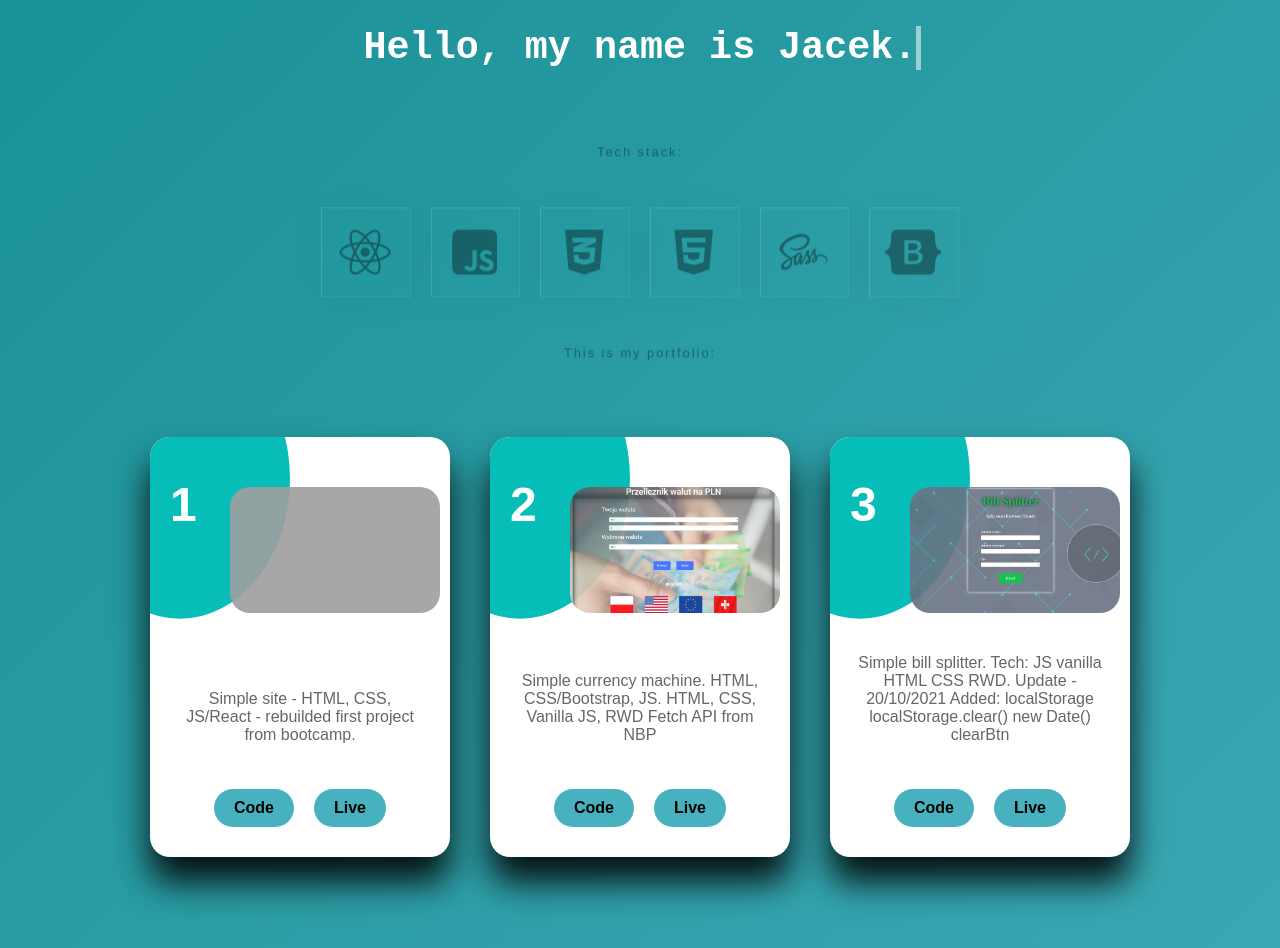
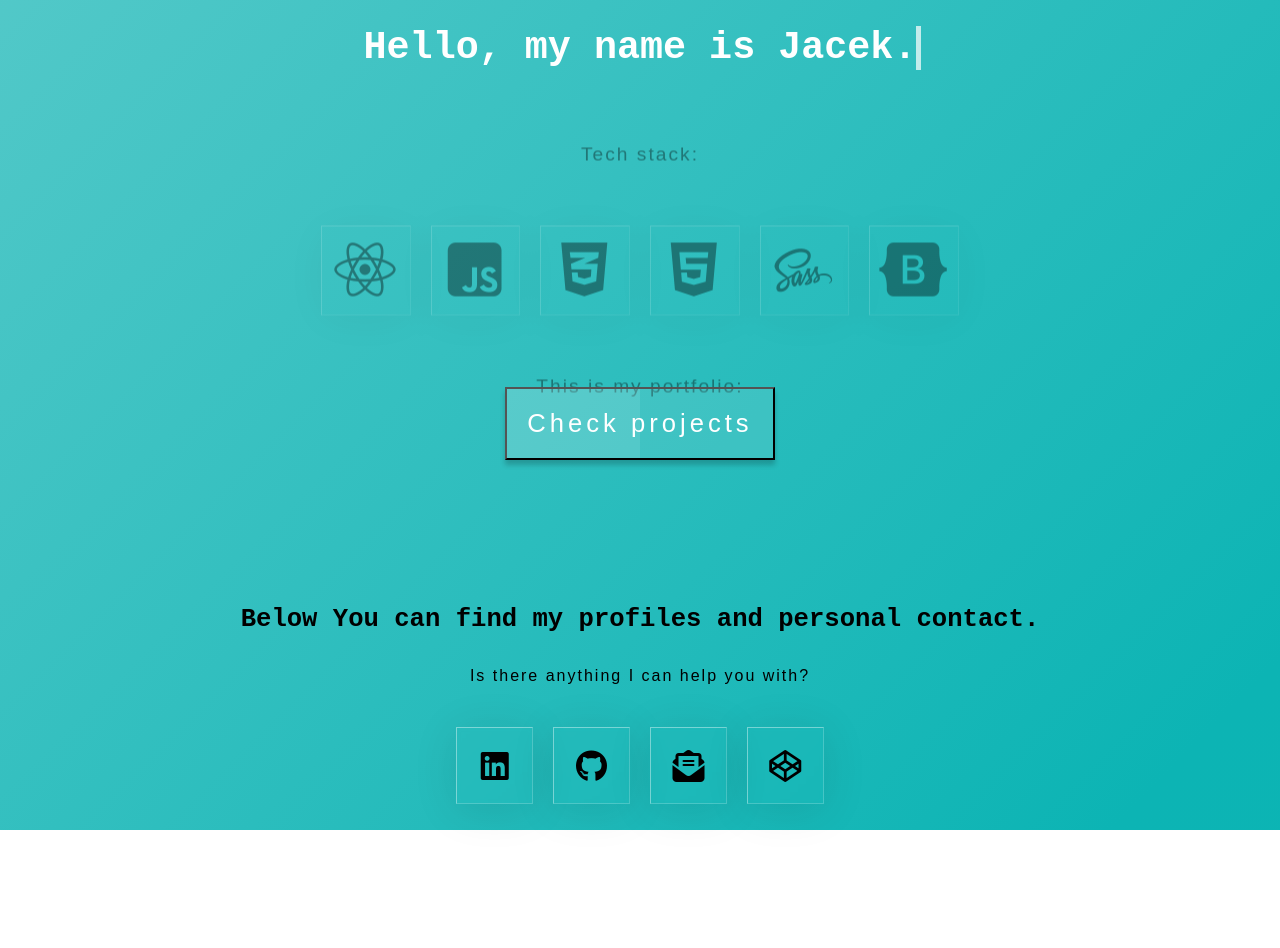
Before and after one commit to jaceksl1/portfolio-react, a React (Create React App) app: page / in a window 1280 px wide. Shown: the top 948 px of the page. After the commit the page ends 830 px from the top, so only its background shows below. Built offline with nearby package versions, Linux system fonts and the light colour scheme; grey boxes are pictures that could not be loaded.

Commit message:
Add files via upload

```diff
--- a/src/App.scss
+++ b/src/App.scss
@@ -5,9 +5,9 @@
 }
 
 body {
-  background: linear-gradient(-45deg, #06beb7, #48b1bf, #008080);
+  background: linear-gradient(-45deg, #06beb7, #0cb4b4, #a3e0e0);
   background-size: 400% 400%;
-  animation: gradient 15s ease infinite;
+  animation: gradient 35s ease infinite;
   height: 100%;
   margin: 0 auto;
 }
@@ -17,7 +17,7 @@ body {
     background-position: 0% 50%;
   }
   50% {
-    background-position: 0% 50%;
+    background-position: 50% 50%;
   }
   100% {
     background-position: 0% 50%;
@@ -52,7 +52,7 @@ body {
 }
 
 .head-title::before {
-  background: #008080;
+  background: #0cb4b4;
   animation: gradient 10s ease infinite;
   animation: typewriter (3s) steps(24) 1s forwards;
 }
@@ -65,13 +65,16 @@ body {
 }
 
 .subtitle {
-  font-size: 2vw;
+  font-size: 2.5vw;
   opacity: 0;
   text-align: center;
   letter-spacing: 2px;
   transform: translateY(3rem);
   animation: fadeInUp 2s ease (4s + 1s) forwards;
-  margin: 1%;
+}
+
+.subtitle-p {
+  font-size: 3vw;
 }
 
 @keyframes typewriter {
@@ -88,16 +91,61 @@ body {
 
 @keyframes fadeInUp {
   to {
-    opacity: 0.7;
+    opacity: 1;
     transform: translateY(0);
   }
 }
 
-.section-wrapper {
+.wrapper-btn-check {
   display: flex;
   justify-content: center;
   align-items: center;
-  margin: 5% 0;
+}
+
+.btn-check {
+  position: relative;
+  padding: 5px 10px;
+  text-decoration: none;
+  font-size: 3vw;
+  font-family: "Source Sans Pro", sans-serif;
+  letter-spacing: 4px;
+  overflow: hidden;
+  background: rgba(255, 255, 255, 0.1);
+  box-shadow: 0 5px 5px rgba(0, 0, 0, 0.2);
+  color: white;
+}
+.btn-check:before {
+  content: "";
+  position: absolute;
+  top: 0;
+  left: 0;
+  width: 50%;
+  height: 100%;
+  background: rgba(255, 255, 255, 0.1);
+}
+.btn-check:after {
+  content: "";
+  position: absolute;
+  top: 0;
+  left: -100%;
+  width: 100%;
+  height: 100%;
+  background: linear-gradient(
+    90deg,
+    transparent,
+    rgba(255, 255, 255, 0.4),
+    transparent
+  );
+  transition: 0.5s;
+  transition-delay: 0.5s;
+}
+
+.section-wrapper {
+  max-width: 70%;
+  display: flex;
+  justify-content: center;
+  align-items: center;
+  margin: 5% auto;
 }
 
 .main-container {
@@ -108,81 +156,45 @@ body {
   position: relative;
 }
 
-.project-img1::after {
-  content: "";
-  background: url(images/project1.png) no-repeat center center;
-  -webkit-background-size: cover;
-  -moz-background-size: cover;
-  -o-background-size: cover;
-  background-size: cover;
-  width: 70%;
-  height: 30%;
-  top: 50px;
-  left: 80px;
+.project-img1 {
+  top: 40px;
+  left: 70px;
   bottom: 0;
   right: 0;
   position: absolute;
   z-index: 0;
   opacity: 0.9;
-  border-radius: 20px;
-  z-index: 1;
 }
 
-.project-img2::after {
-  content: "";
-  background: url(images/project2.png) no-repeat center center;
-  -webkit-background-size: cover;
-  -moz-background-size: cover;
-  -o-background-size: cover;
-  background-size: cover;
-  width: 70%;
-  height: 30%;
-  top: 50px;
-  left: 80px;
-  bottom: 0;
-  right: 0;
-  position: absolute;
-  z-index: 0;
-  opacity: 0.9;
+.project-img1 img {
+  width: 220px;
+  height: 140px;
   border-radius: 20px;
-  z-index: 1;
-}
-
-.project-img3::after {
-  content: "";
-  background: url(images/project3.png) no-repeat center center;
-  -webkit-background-size: cover;
-  -moz-background-size: cover;
-  -o-background-size: cover;
-  background-size: cover;
-  width: 70%;
-  height: 30%;
-  top: 50px;
-  left: 80px;
-  bottom: 0;
-  right: 0;
-  position: absolute;
-  z-index: 0;
-  opacity: 0.9;
-  border-radius: 20px;
-  z-index: 1;
 }
 
 .main-container .card {
   position: relative;
   width: 300px;
   height: 420px;
-  background: #fff;
-  margin: 10px 20px;
+  background: radial-gradient(
+    circle,
+    rgba(238, 238, 174, 1) 52%,
+    rgba(223, 224, 255, 1) 100%
+  );
+  margin: 20px 10px;
   border-radius: 20px;
-  box-shadow: 0 25px 35px rgba(0, 0, 0, 0.9);
+  box-shadow: 0 15px 25px rgba(0, 0, 0, 0.9);
 }
 
 .main-container .card .circle {
   position: absolute;
   width: 100%;
   height: 50%;
-  background: #06beb7;
+  background: radial-gradient(
+    circle,
+    rgba(63, 94, 251, 1) 0%,
+    rgba(252, 70, 107, 1) 100%
+  );
   clip-path: ellipse(110px 140px at 10% 20%);
   text-align: center;
   border-radius: 20px;
@@ -203,7 +215,8 @@ body {
 }
 
 .main-container .card .content p {
-  color: #666;
+  color: #000;
+  font-weight: bold;
   text-align: center;
   margin: 25px;
 }
@@ -211,19 +224,23 @@ body {
 .main-container .card .content a {
   position: relative;
   display: inline-block;
-  padding: 10px 20px;
-  background: #48b1bf;
-  color: #000;
-  font-weight: bold;
-  border-radius: 40px;
+  transition: 0.5s;
+  background-size: 200% auto;
+  color: #fff;
+  box-shadow: 0 0 20px #eee;
+  border-radius: 10px;
+  box-shadow: 0 1px 3px rgba(0, 0, 0, 0.12), 0 1px 2px rgba(0, 0, 0, 0.24);
+  cursor: pointer;
+  border-radius: 25px;
+  background-image: linear-gradient(
+    to right,
+    #00d2ff 0%,
+    #3a7bd5 51%,
+    #00d2ff 100%
+  );
   text-decoration: none;
-  margin: 20px 10px;
-}
-
-.main-container .card .content a:hover {
-  box-shadow: 0 4em 0 0 #2c3e50 inset, 0em 0em 0 0 #bbb;
-  transform: translate(0.3em, 0.2em);
-  color: #fff;
+  margin: 5% 3%;
+  padding: 3% 8%;
 }
 
 .footer-wrapper,
@@ -275,13 +292,12 @@ body {
 .gradient-ul li a {
   color: black;
   position: relative;
-  width: 8vw;
-  height: 8vw;
+  width: 12vw;
+  height: 12vw;
   display: flex;
   justify-content: center;
   align-items: center;
   text-decoration: none;
-  font-size: 2re;
   border: 1px solid rgba(255, 255, 255, 0.4);
   border-right: 1px solid rgba(255, 255, 255, 0.2);
   border-bottom: 1px solid rgba(255, 255, 255, 0.2);
@@ -293,13 +309,12 @@ body {
 
 .gradient-ul li p {
   position: relative;
-  width: 16vw;
-  height: 16vw;
+  width: 12vw;
+  height: 12vw;
   display: flex;
   justify-content: center;
   align-items: center;
   text-decoration: none;
-  font-size: 2re;
   border: 1px solid rgba(255, 255, 255, 0.4);
   border-right: 1px solid rgba(255, 255, 255, 0.2);
   border-bottom: 1px solid rgba(255, 255, 255, 0.2);
@@ -331,12 +346,131 @@ body {
   transform: skewX(45deg) translateX(-150px);
 }
 
-@media (min-width: 960px) {
+@media (min-width: 1060px) {
   .head-title {
     font-size: 3vw;
   }
   .subtitle {
-    font-size: 1vw;
+    font-size: 1.2vw;
+  }
+  .subtitle-p {
+    font-size: 1.5vw;
+  }
+
+  .btn-check {
+    font-size: 2vw;
+    padding: 20px;
+  }
+
+  .btn-check:before {
+    content: "";
+    position: absolute;
+    top: 0;
+    left: 0;
+    width: 50%;
+    height: 100%;
+    background: rgba(255, 255, 255, 0.1);
+  }
+  .btn-check:after {
+    content: "";
+    position: absolute;
+    top: 0;
+    left: -100%;
+    width: 100%;
+    height: 100%;
+    background: linear-gradient(
+      90deg,
+      transparent,
+      rgba(255, 255, 255, 0.4),
+      transparent
+    );
+    transition: 0.5s;
+    transition-delay: 0.5s;
+  }
+
+  .btn-check:hover:after {
+    left: 100%;
+  }
+
+  .btn-check span {
+    position: absolute;
+    display: block;
+    transition: 0.5s ease;
+  }
+
+  .btn-check span:nth-child(1) {
+    top: 0;
+    left: 0;
+    width: 0;
+    height: 1px;
+    background: #fff;
+  }
+
+  .btn-check:hover span:nth-child(1) {
+    width: 100%;
+    transform: translateX(100%);
+  }
+  .btn-check span:nth-child(3) {
+    bottom: 0;
+    right: 0;
+    width: 0;
+    height: 1px;
+    background: #fff;
+  }
+  .btn-check:hover span:nth-child(3) {
+    width: 100%;
+    transform: translateX(-100%);
+  }
+  .btn-check span:nth-child(2) {
+    top: 0;
+    left: 0;
+    width: 1px;
+    height: 0;
+    background: #fff;
+  }
+  .btn-check:hover span:nth-child(2) {
+    height: 100%;
+    transform: translateY(100%);
+  }
+  .btn-check span:nth-child(4) {
+    bottom: 0;
+    right: 0;
+    width: 1px;
+    height: 0;
+    background: #fff;
+  }
+  .btn-check:hover span:nth-child(4) {
+    height: 100%;
+    transform: translateY(-100%);
+  }
+
+  .main-container .card .content a {
+    position: relative;
+    display: inline-block;
+    transition: 0.5s;
+    background-size: 200% auto;
+    color: #fff;
+    box-shadow: 0 0 20px #eee;
+    border-radius: 10px;
+    box-shadow: 0 1px 3px rgba(0, 0, 0, 0.12), 0 1px 2px rgba(0, 0, 0, 0.24);
+    transition: all 0.3s cubic-bezier(0.25, 0.8, 0.25, 1);
+    cursor: pointer;
+    border-radius: 25px;
+    background-image: linear-gradient(
+      to right,
+      #00d2ff 0%,
+      #3a7bd5 51%,
+      #00d2ff 100%
+    );
+    text-decoration: none;
+    margin: 5% 3%;
+    padding: 3% 8%;
+  }
+
+  .main-container .card .content a:hover {
+    box-shadow: 0 10px 20px rgba(0, 0, 0, 0.19), 0 6px 6px rgba(0, 0, 0, 0.23);
+    margin: 8px 10px 12px;
+    background-position: right center;
   }
 
   .gradient-ul li a {
--- a/src/Components/Header.jsx
+++ b/src/Components/Header.jsx
@@ -12,7 +12,7 @@ const Header = () => {
       <div className="nav-wrapper">
         <h1 className="head-title">Hello, my name is Jacek.</h1>
         <div className="subtitle">
-          <p>Tech stack:</p>
+          <p className="subtitle-p">Tech stack:</p>
           <div className="subitile-elements-wrapper">
             <section className="gradient-section">
               <ul className="gradient-ul">
@@ -37,7 +37,7 @@ const Header = () => {
               </ul>
             </section>
           </div>
-          <p>This is my portfolio:</p>
+          <p className="subtitle-p">This is my portfolio:</p>
         </div>
       </div>
     </nav>
--- a/src/Components/Main.jsx
+++ b/src/Components/Main.jsx
@@ -1,84 +1,101 @@
-import React from "react";
+import { useState } from "react";
+import Project1 from "../images/project1.png";
+import Project2 from "../images/project2.png";
+import Project3 from "../images/project3.png";
+import Project4 from "../images/project4.png";
+import Project5 from "../images/project5.png";
 
 const Main = () => {
+  const projects = [
+    {
+      id: 1,
+      description:
+        "Simple site - HTML, CSS, JS/React - rebuilded first project from bootcamp.",
+      live: "https://adoring-noyce-2338cd.netlify.app/",
+      code: `https://github.com/jaceksl1/project1-rwd-react`,
+      img: Project1,
+    },
+    {
+      id: 2,
+      description:
+        "Simple currency machine. HTML, CSS/Bootstrap, JS, HTML, CSS, Vanilla JS, RWD Fetch API from NBP.",
+      live: "https://jaceksl1.github.io/currency-machine-JS/",
+      code: "https://github.com/jaceksl1/currency-machine-JS",
+      img: Project2,
+    },
+    {
+      id: 3,
+      description:
+        "Simple site - HTML, CSS, JS/React - rebuilded first project from bootcamp.",
+      live: "https://adoring-noyce-2338cd.netlify.app/",
+      code: "https://github.com/jaceksl1/project1-rwd-react",
+      img: Project3,
+    },
+    {
+      id: 4,
+      description:
+        "Rebuilded budget app. HTML, CSS, JS/React. At the beginning I used VanillaJS. ",
+      live: "https://agitated-hamilton-b13a41.netlify.app/",
+      code: "https://github.com/jaceksl1/budgetAppReact.github.io",
+      img: Project4,
+    },
+    {
+      id: 5,
+      description:
+        "My second project from BootCamp. Tech: HTML CSS/Bootstrap RWD. ",
+      live: "https://jaceksl1.github.io/project2-RWD/#",
+      code: "https://github.com/jaceksl1/project2-RWD",
+      img: Project5,
+    },
+  ];
+
+  const INIT_SHOW_PROJECTS = -1;
+  const [showProject, setShowProject] = useState(INIT_SHOW_PROJECTS);
+
   return (
+    <>
+      <div className="wrapper-btn-check">
+        <button
+          className="btn-check"
+          onClick={(e) => setShowProject(showProject + 1)}>
+          <span></span>
+          <span></span>
+          <span></span>
+          <span></span>Check projects
+        </button>
+      </div>
       <section className="section-wrapper">
         <div className="main-container">
+          {projects
+            .filter((items, index) => index <= showProject)
+            .map(({ id, description, live, code, img }) => (
               <div className="card card-bacground">
-          <div className="circle">
-            <h2>1</h2>
+                <div key={id} className="circle">
+                  <h2>{id}</h2>
                 </div>
-          <div className="project-img1"></div>
+                <div className="project-img1">
+                  <img src={img} alt="project" />
+                </div>
                 <div className="content">
-            <p>
-              Simple site - HTML, CSS, JS/React - rebuilded first project from
-              bootcamp.
-            </p>
+                  <p>{description}</p>
                   <a
-              href="https://github.com/jaceksl1/project1-rwd-react"
+                    href={code}
                     target="_blank"
                     rel="noopener noreferrer nofollow">
                     Code
                   </a>
                   <a
-              href="https://adoring-noyce-2338cd.netlify.app/"
+                    href={live}
                     target="_blank"
                     rel="noopener noreferrer nofollow">
                     Live
                   </a>
                 </div>
               </div>
-        <div className="card card-bacground">
-          <div className="circle">
-            <h2>2</h2>
-          </div>
-          <div className="project-img2"></div>
-          <div className="content">
-            <p>
-              Simple currency machine. HTML, CSS/Bootstrap, JS. HTML, CSS,
-              Vanilla JS, RWD Fetch API from NBP
-            </p>
-            <a
-              href="https://github.com/jaceksl1/currency-machine-JS"
-              target="_blank"
-              rel="noopener noreferrer nofollow">
-              Code
-            </a>
-            <a
-              href="https://jaceksl1.github.io/currency-machine-JS/"
-              target="_blank"
-              rel="noopener noreferrer nofollow">
-              Live
-            </a>
-          </div>
-        </div>
-        <div className="card card-bacground">
-          <div className="circle">
-            <h2>3</h2>
-          </div>
-          <div className="project-img3"></div>
-          <div className="content">
-            <p>
-              Simple bill splitter. Tech: JS vanilla HTML CSS RWD. Update -
-              20/10/2021 Added: localStorage localStorage.clear() new Date()
-              clearBtn
-            </p>
-            <a
-              href="https://github.com/jaceksl1/BillSplitter-JS"
-              target="_blank"
-              rel="noopener noreferrer nofollow">
-              Code
-            </a>
-            <a
-              href="https://jaceksl1.github.io/BillSplitter-JS/"
-              target="_blank"
-              rel="noopener noreferrer nofollow">
-              Live
-            </a>
-          </div>
-        </div>
+            ))}
         </div>
       </section>
+    </>
   );
 };
 
```
Also changed, not shown: src/images/project4.png (added), src/images/project5.png (added). Lines whose indentation alone changed are shown as unchanged.
